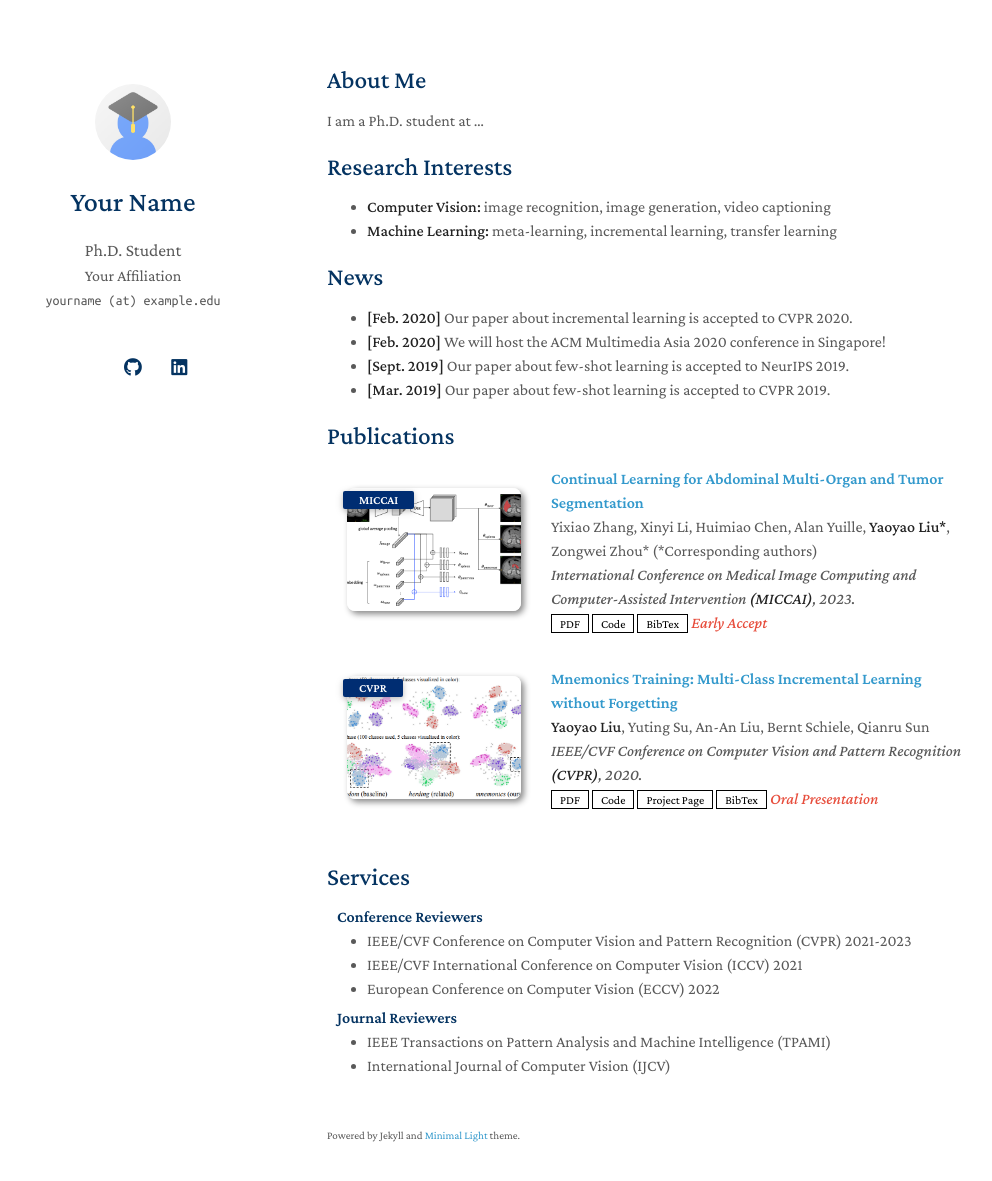
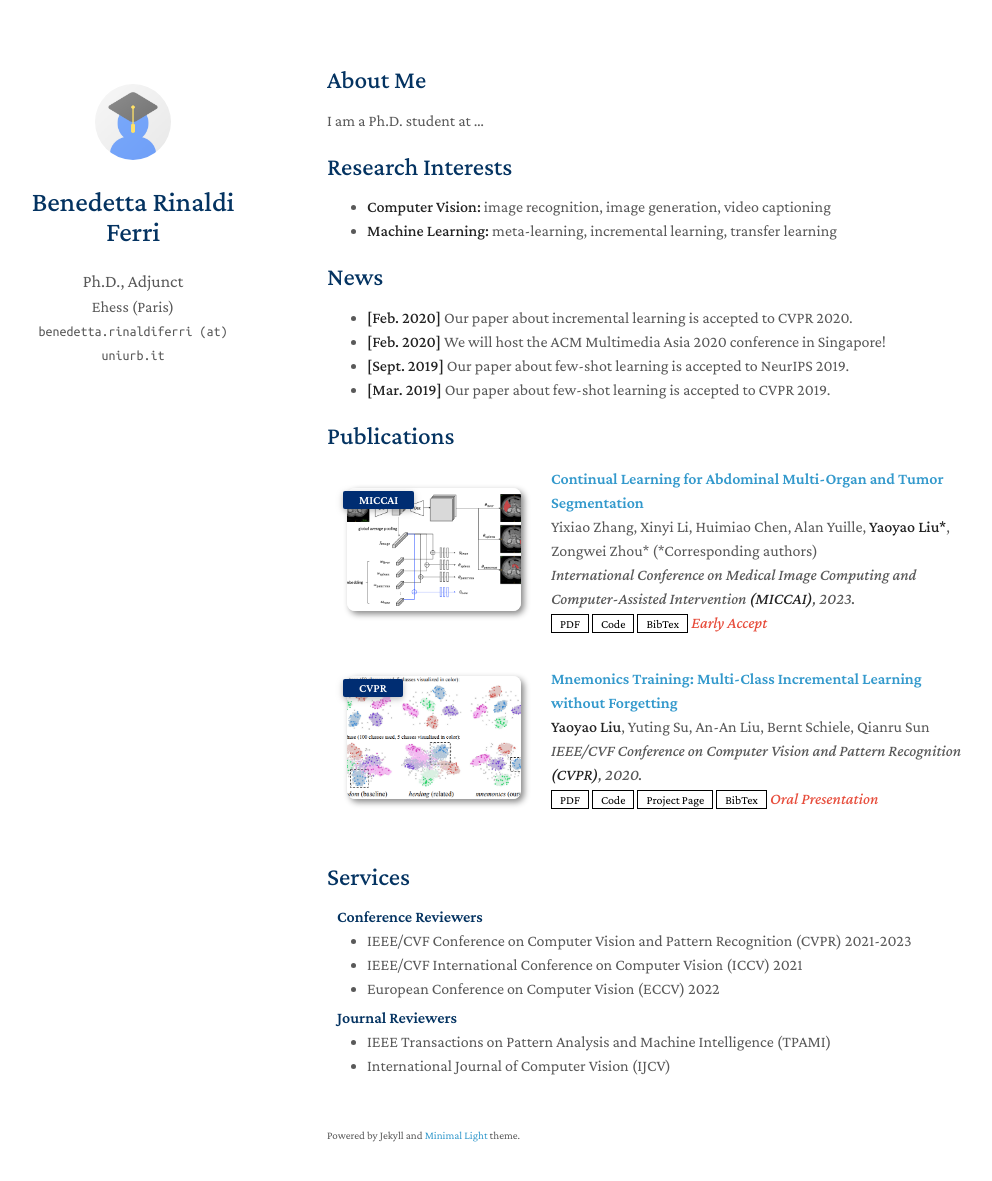
Before and after one commit to rinaldiferri/rinaldiferri.github.io, a Jekyll site: the page built from index.md, in a window 1280 px wide and 1216 px high. Shown: the top 1181 px of the window, without its empty margins (143-1135 px from the left). Built offline with Jekyll 4.4.1, drawn with Linux system fonts in a browser that asks for light colours; a style sheet for code colours, icons or effects is not loaded; our own code applies the rules of GitHub Pages for plain Markdown files.

Commit message:
Update _config.yml

```diff
--- a/_config.yml
+++ b/_config.yml
@@ -1,8 +1,8 @@
 # Basic Information
-title: Your Name
-position: Ph.D. Student
-affiliation: Your Affiliation
-email: yourname (at) example.edu
+title: Benedetta Rinaldi Ferri
+position: Ph.D., Adjunct
+affiliation: Ehess (Paris)
+email: benedetta.rinaldiferri (at) uniurb.it
 
 # Search Engine Optimization (SEO)
 # The following information is used to improve the website traffic from search engines, e.g., Google.
@@ -12,11 +12,10 @@ canonical: https://minimal-light-theme.yliu.me/
 
 # Links
 # If you don't need one of them, you may delete the corresponding line.
-google_scholar: https://scholar.google.com/
+iris: https://iris.uniroma3.it/cris/rp/rp47457
 cv_link: assets/files/curriculum_vitae.pdf
-github_link: https://github.com/
-linkedin: https://www.linkedin.com/
-twitter: https://twitter.com/
+crh_ehess: https://crh.ehess.fr/index.php?10032
+academia: https://ehess.academia.edu/BenedettaRinaldiFerri
 
 # Images (e.g., your profile picture and your website's favicon)
 # "favicon" and "favicon_dark" are used for the light and dark modes, respectively.
```
